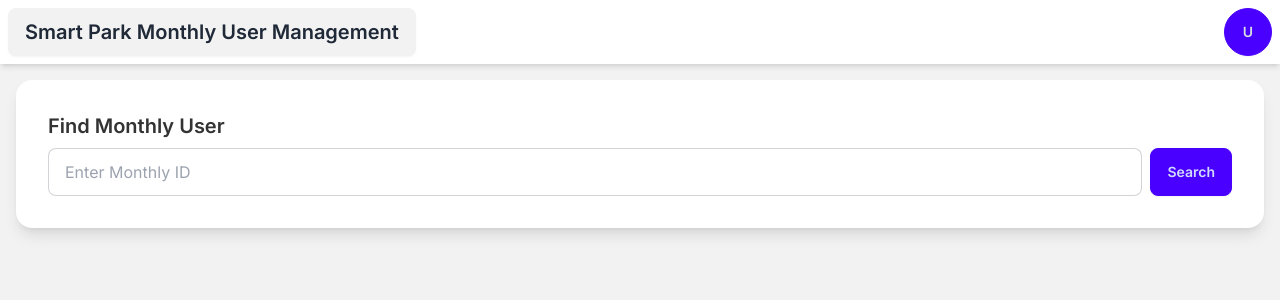
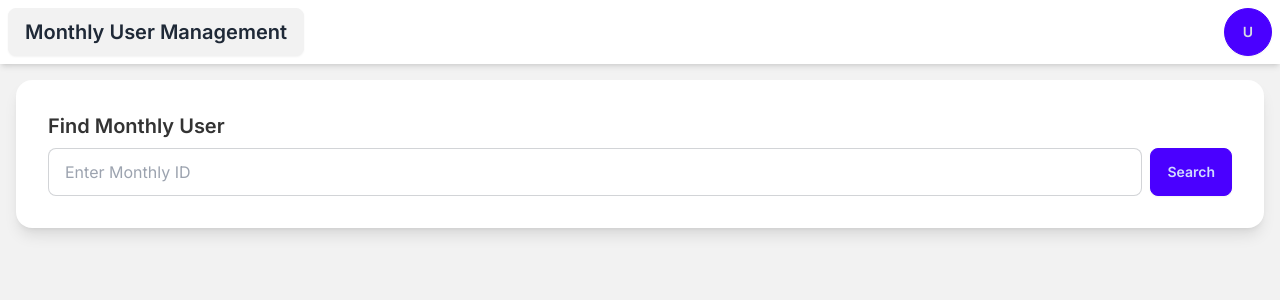
Before and after one commit to patrickrooney09/tiba-update-user, a Next.js app: page /dashboard in a window 1280 px wide. Shown: the top 300 px of the page. Built offline with nearby package versions, Linux system fonts and the light colour scheme; no server answers.

Commit message:
title change on main page

```diff
--- a/app/dashboard/page.js
+++ b/app/dashboard/page.js
@@ -77,7 +77,7 @@ export default function Dashboard() {
       <div className="navbar bg-base-100 shadow-md">
         <div className="flex-1">
           <a className="btn  normal-case text-xl text-base-content hover:bg-base-300">
-            Smart Park Monthly User Management
+            Monthly User Management
           </a>
         </div>
         <div className="flex-none">
```
